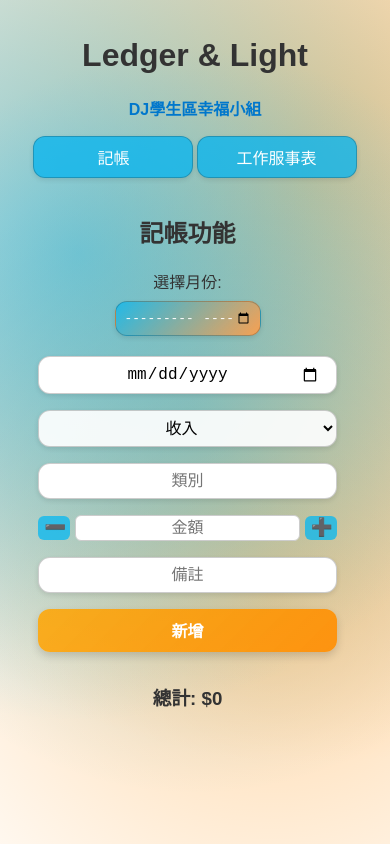
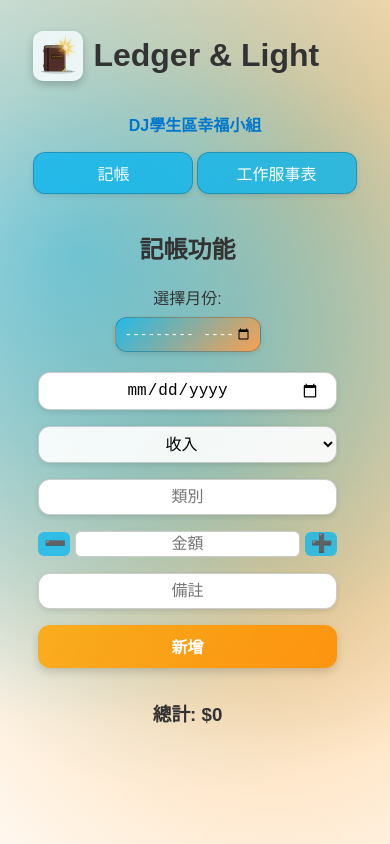
Before and after one commit to LinJie09/Serving-List, a React (Create React App) app in the folder my-react-app/: page / in a window 390 px wide. Built offline with nearby package versions, Linux system fonts and the light colour scheme.

Commit message:
add pic in front of the title

```diff
--- a/my-react-app/src/App.css
+++ b/my-react-app/src/App.css
@@ -250,6 +250,12 @@ body {
       margin-left: auto;
       margin-right: auto; /* 表格置中 */
   }
+
+  .header-pic{
+    display: flex;
+    align-items: center;
+    gap: 10px;
+  }
 }
 
 /* 手機版 (max-width: 768px) */
@@ -264,6 +270,7 @@ body {
       width: 90%;
       max-width: 400px;
   }
+
 }
 
 /* 更小手機 (max-width: 500px) */
--- a/my-react-app/src/App.js
+++ b/my-react-app/src/App.js
@@ -9,7 +9,20 @@ function App() {
   return (
     <div className="container">
       <div className="header">
-        <h1>Ledger & Light</h1>
+        <div className="header-pic">
+          <img
+            src="/Ledger & Light.png"
+            alt="Ledger & Light"
+            style={{
+              width: "50px", // 調整寬度
+              height: "auto", // 高度自動
+              borderRadius: "10px", // 圓角
+              boxShadow: "0 4px 8px rgba(0,0,0,0.2)", // 陰影
+            }}
+          />
+          <h1>Ledger & Light</h1>
+        </div>
+
         <p>
           <a
             href="https://twilight-lute-6a9.notion.site/DJ-1a086409d6038079beb9f2de9469304f"
--- a/my-react-app/src/expenseTrackr.css
+++ b/my-react-app/src/expenseTrackr.css
@@ -119,3 +119,27 @@
     color: #f44336;
     font-weight: bold;
 }
+
+/* 預設桌面不影響 */
+.input-error-mobile,
+.error-text-mobile {
+  border: none;
+  color: inherit;
+  font-size: inherit;
+  margin: 0;
+  padding: 0;
+}
+
+/* 手機版才生效 */
+@media (max-width: 600px) {
+  .input-error-mobile {
+    border: 2px solid #f44336;
+    border-radius: 6px;
+  }
+
+  .error-text-mobile {
+    color: #f44336;
+    font-size: 12px;
+    margin: 2px 0 6px 0;
+  }
+}
```
